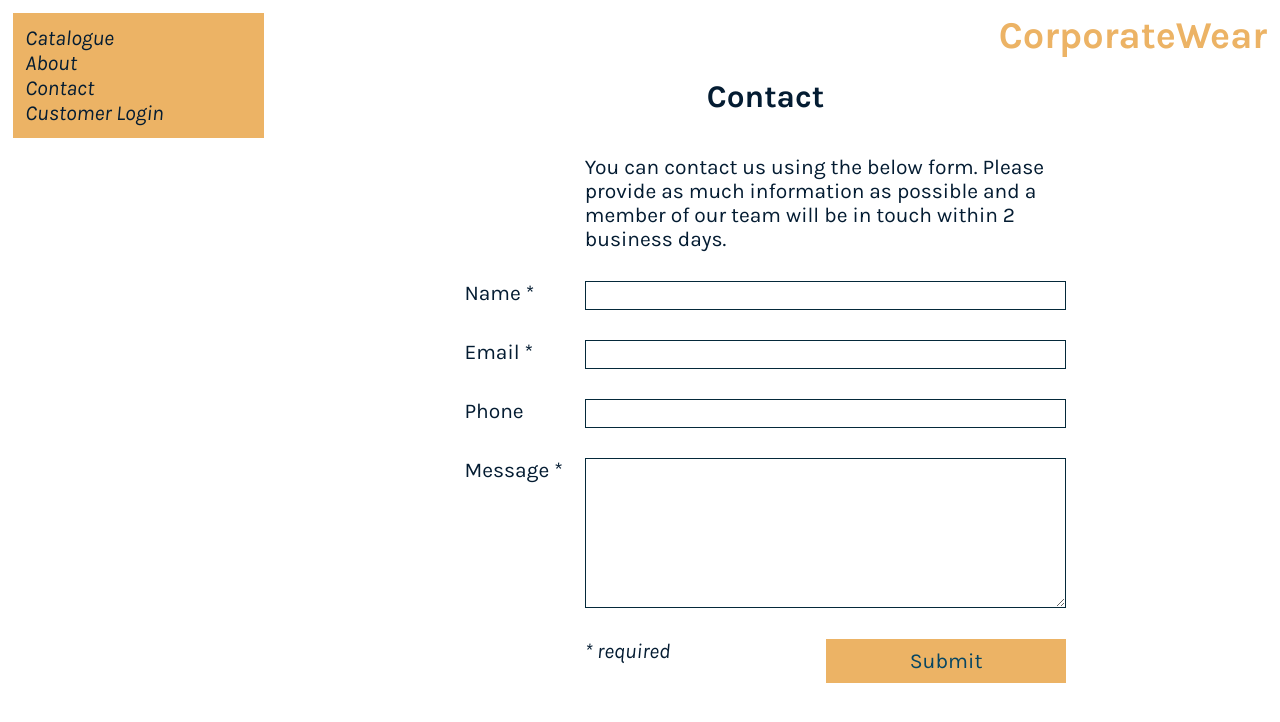
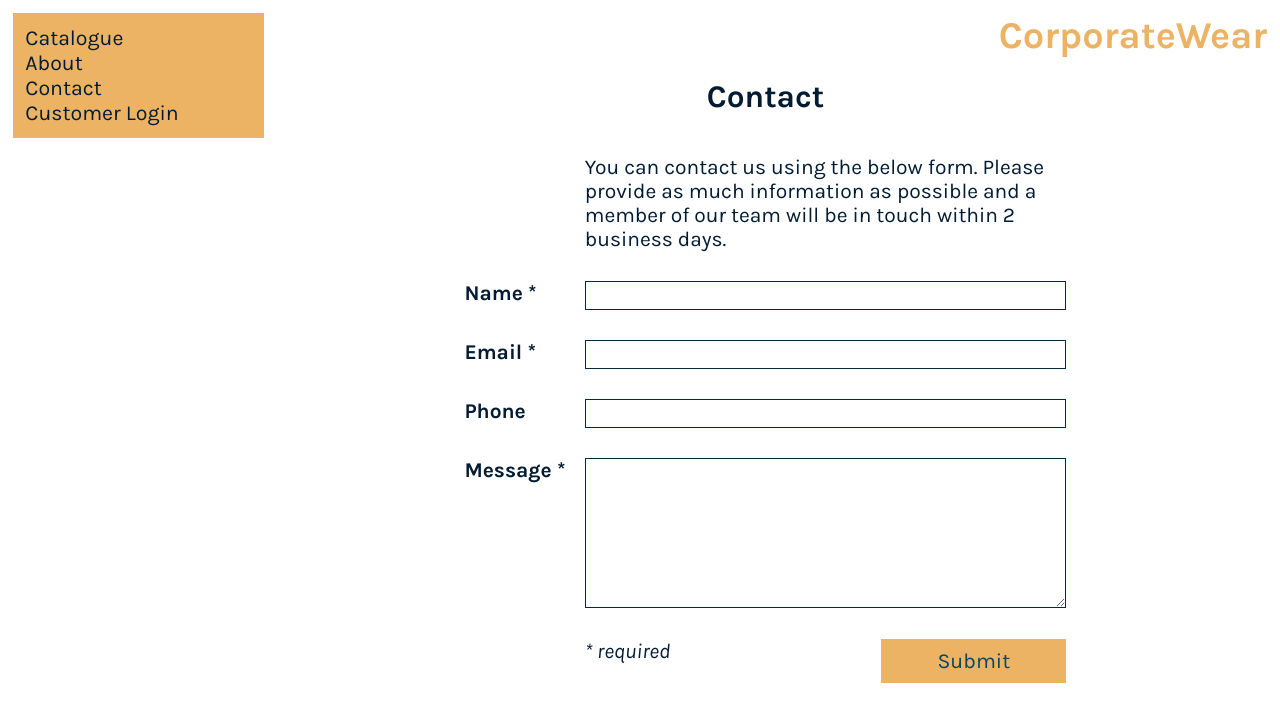
Before and after one commit to GregBaughDev/522-corporate-wear, a PHP site: page /view/contact.php in a window 1280 px wide. Shown: the top 722 px of the page. Run offline with PHP 8.4, Linux system fonts and the light colour scheme.

Commit message:
style update

```diff
--- a/public/styles/contact.css
+++ b/public/styles/contact.css
@@ -39,6 +39,7 @@
 
 form div label {
     width: 20%;
+    font-weight: bold;
 }
 
 form div input, form div textarea {
@@ -55,7 +56,7 @@
     padding: 2% 0;
 }
 
-aside {
+form div:last-child p {
     font-style: italic;
 }
 
--- a/view/contact.php
+++ b/view/contact.php
@@ -38,7 +38,7 @@
                             <textarea id="message" name="message"></textarea>
                         </div>
                         <div>
-                            <aside>* required</aside>
+                            <p>* required</p>
                             <button type="submit">Submit</button>
                         </div>
                     </form>
```
